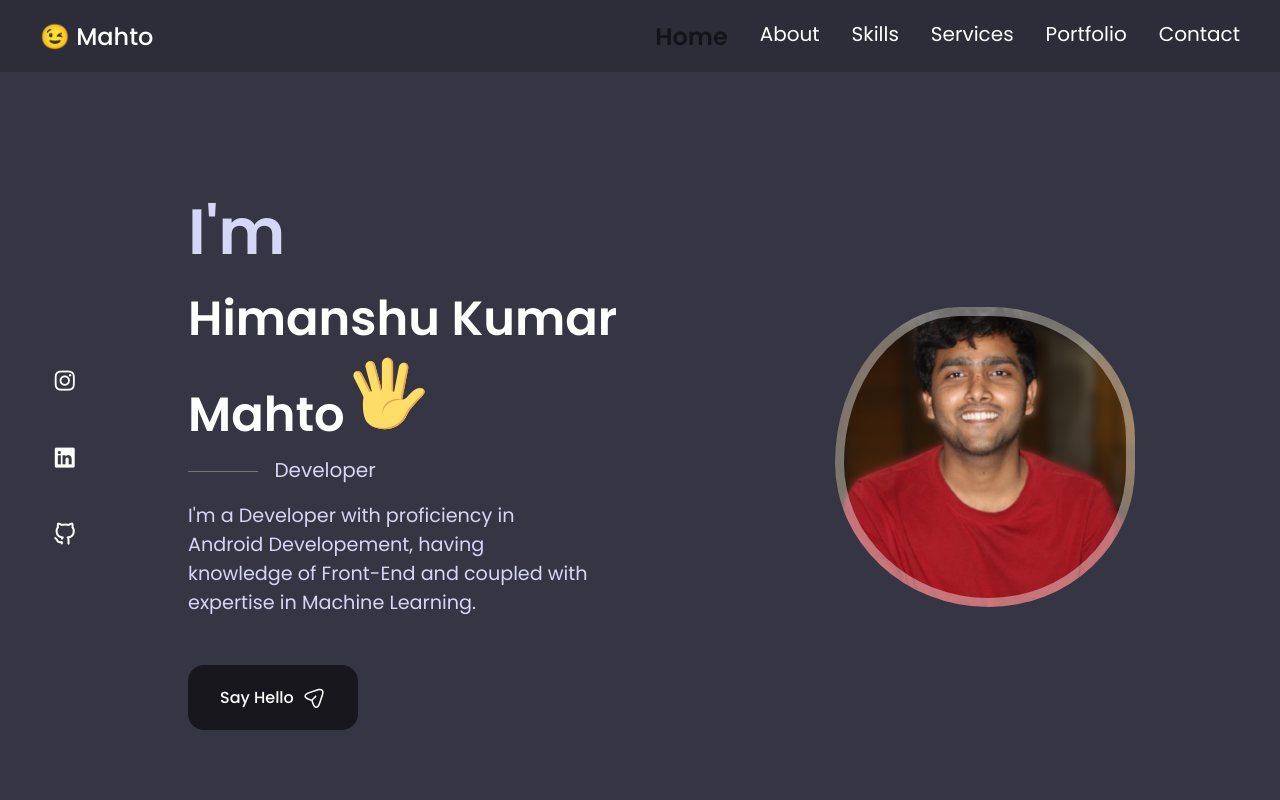
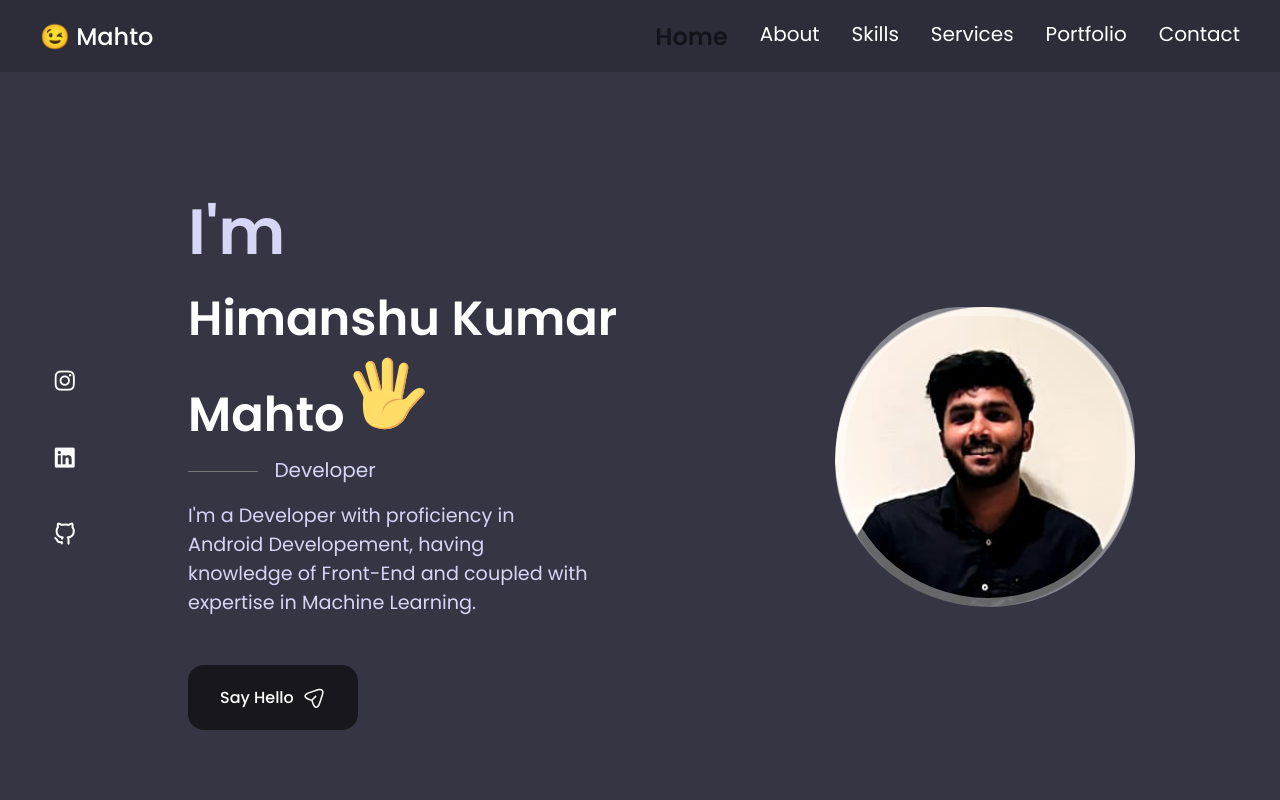
Before and after one commit to HimanshuMahto/Portfolio, a React (Vite) app: page / in a window 1280 px wide. Shown: the top 800 px of the page. Built offline with nearby package versions, Linux system fonts and the light colour scheme.

Commit message:
Update home.css

```diff
--- a/src/components/home/home.css
+++ b/src/components/home/home.css
@@ -67,7 +67,7 @@
 }
 
 .home__img {
-  background: url(../../assets//profile.png);
+  background: url(../../assets//professional_photo.png);
   background-repeat: no-repeat;
   background-position: center;
   background-size: cover;
```
